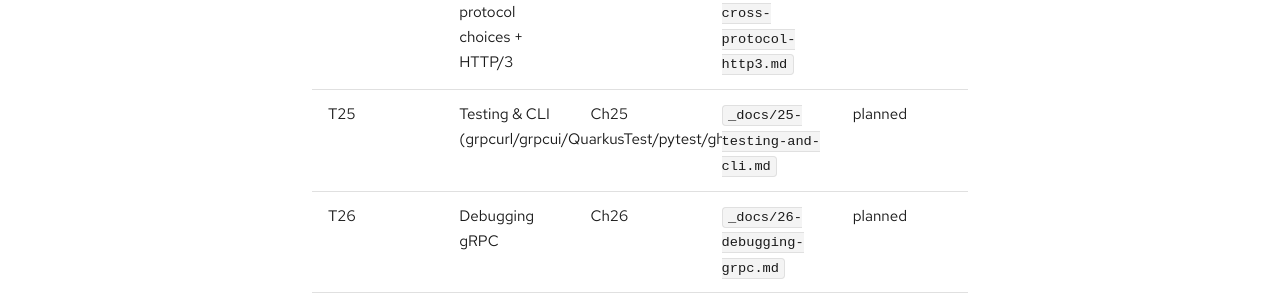
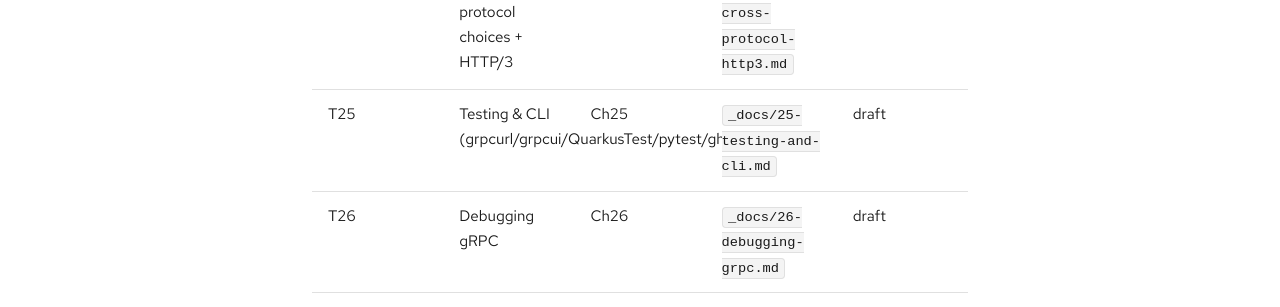
Before and after one commit to patterncatalyst/api-patterns-and-practices-grpc, a Jekyll site: the page built from _plans/coverage-matrix.md, in a window 1280 px wide and 900 px high, scrolled down 3491 px. Shown: the part 156-463 px from the top of the window. Built offline with Jekyll 4.4.1, drawn with Linux system fonts in a browser that asks for light colours; some web fonts are replaced; some of the changed text lies outside the part shown.

Commit message:
docs(r11): Ch25/Ch26 coverage -> draft; add examples index rows

```diff
--- a/_plans/coverage-matrix.md
+++ b/_plans/coverage-matrix.md
@@ -42,8 +42,8 @@ while still guaranteeing no mapped-and-claimed chapter silently disappears.
 | T22 | Load balancing & service mesh (the L4 problem) | Ch22 | `_docs/22-load-balancing-service-mesh.md` | verified |
 | T23 | gRPC-Web & JSON/HTTP transcoding | Ch23 | `_docs/23-grpc-web-transcoding.md` | verified |
 | T24 | Cross-protocol choices + HTTP/3 | Ch24 | `_docs/24-cross-protocol-http3.md` | verified |
-| T25 | Testing & CLI (grpcurl/grpcui/QuarkusTest/pytest/ghz) | Ch25 | `_docs/25-testing-and-cli.md` | planned |
-| T26 | Debugging gRPC | Ch26 | `_docs/26-debugging-grpc.md` | planned |
+| T25 | Testing & CLI (grpcurl/grpcui/QuarkusTest/pytest/ghz) | Ch25 | `_docs/25-testing-and-cli.md` | draft |
+| T26 | Debugging gRPC | Ch26 | `_docs/26-debugging-grpc.md` | draft |
 | T27 | Complete project (capstone) | Ch27 | `_docs/27-complete-project.md` | planned |
 
 ## Runtime-tier topics → chapters
@@ -83,7 +83,7 @@ while still guaranteeing no mapped-and-claimed chapter silently disappears.
 | 22 | `_docs/22-load-balancing-service-mesh.md` | Part 9 | verified |
 | 23 | `_docs/23-grpc-web-transcoding.md` | Part 10 | verified |
 | 24 | `_docs/24-cross-protocol-http3.md` | Part 10 | verified |
-| 25 | `_docs/25-testing-and-cli.md` | Part 11 | planned |
-| 26 | `_docs/26-debugging-grpc.md` | Part 11 | planned |
+| 25 | `_docs/25-testing-and-cli.md` | Part 11 | draft |
+| 26 | `_docs/26-debugging-grpc.md` | Part 11 | draft |
 | 27 | `_docs/27-complete-project.md` | Part 12 | planned |
 | A | `_docs/99-appendix-a-openshift-crc.md` | Part 12 | planned |
```
Also changed, not shown: _example_pages/index.md (+2 -0 lines).
